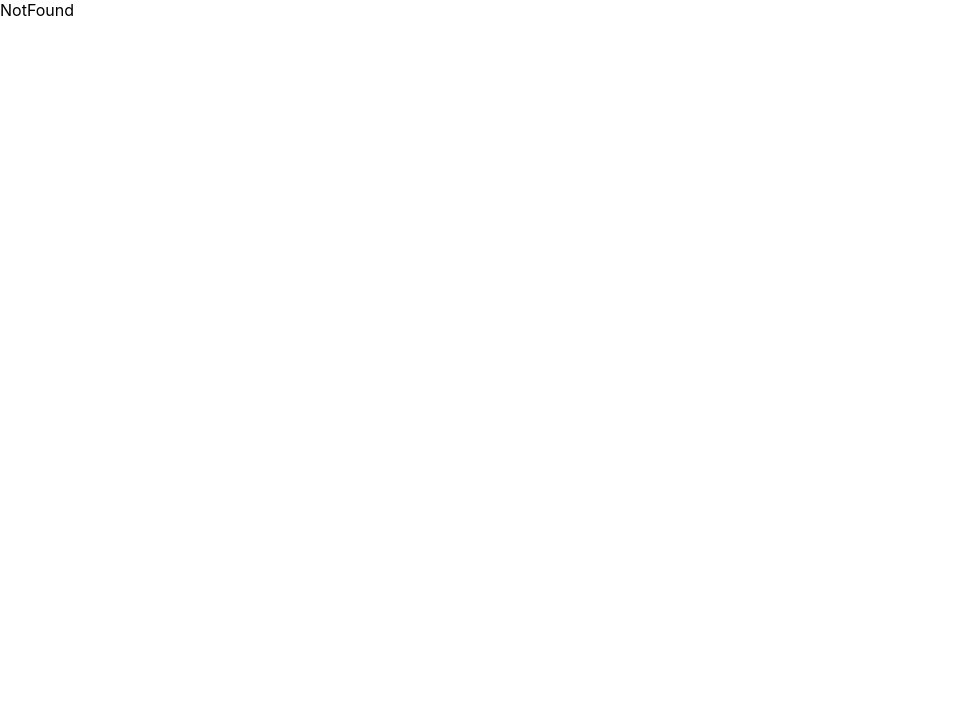
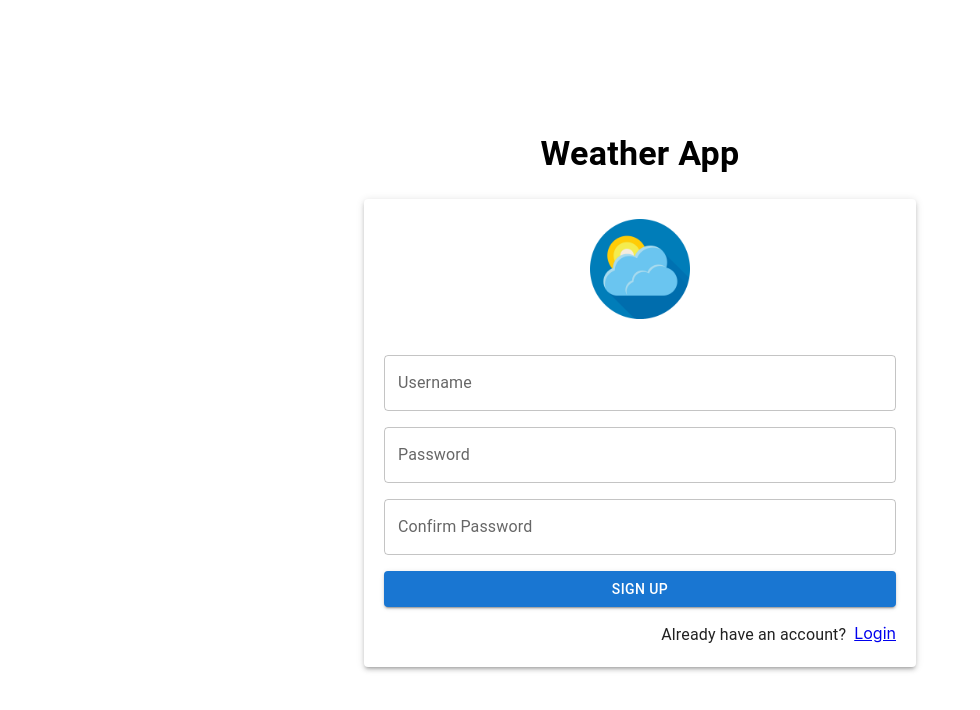
Before and after one commit to milan-vala/practical-mern-app, a React (Create React App) app: page /signup in a window 1280 px wide. Shown: the top 710 px of the page, without its empty margins (0-980 px from the left). Built offline with nearby package versions, Linux system fonts and the light colour scheme.

Commit message:
login and signup

```diff
--- a/src/App.js
+++ b/src/App.js
@@ -2,7 +2,7 @@ import AuthLayout from "./route-layout/AuthLayout";
 import UnauthLayout from "./route-layout/UnauthLayout";
 
 function App() {
-  const user = true;
+  const user = false;
   return user ? <AuthLayout /> : <UnauthLayout />;
 }
 
--- a/src/pages/login/Login.jsx
+++ b/src/pages/login/Login.jsx
@@ -1,10 +1,55 @@
 import React from "react";
+import {
+  Container,
+  Paper,
+  Grid,
+  Typography,
+  TextField,
+  Button,
+  Box,
+} from "@mui/material";
 
 const Login = () => {
   return (
-    <div style={{ position: "absolute", top: "20%", left: "48%" }}>
-      <img src="./weatherapp.png" height={100} width={100} alt="logo" />
-    </div>
+    <Container
+      maxWidth="sm"
+      style={{
+        height: "100vh",
+        display: "flex",
+        flexDirection: "column",
+        justifyContent: "center",
+        alignItems: "center",
+      }}
+    >
+      <Typography variant="h4" sx={{ pb: 3, fontWeight: "700" }}>
+        Weather App
+      </Typography>
+      <Paper elevation={3} style={{ padding: "20px", textAlign: "center" }}>
+        <img src="./weatherapp.png" alt="logo" width={100} height={100} />
+        <Grid container spacing={2} mt={2}>
+          <Grid item xs={12}>
+            <TextField fullWidth label="Username" variant="outlined" />
+          </Grid>
+          <Grid item xs={12}>
+            <TextField
+              label="Password"
+              type="password"
+              variant="outlined"
+              fullWidth
+            />
+          </Grid>
+          <Grid item xs={12}>
+            <Button fullWidth variant="contained" color="primary">
+              Login
+            </Button>
+          </Grid>
+        </Grid>
+        <Box display={"flex"} justifyContent={"flex-end"} mt={2}>
+          <Typography sx={{ mr: 1 }}>don't have an account?</Typography>
+          <a href="/#">Sign up</a>
+        </Box>
+      </Paper>
+    </Container>
   );
 };
 
--- a/src/pages/signup/Signup.jsx
+++ b/src/pages/signup/Signup.jsx
@@ -1,7 +1,64 @@
 import React from "react";
+import {
+  Container,
+  Paper,
+  Grid,
+  Typography,
+  TextField,
+  Button,
+  Box,
+} from "@mui/material";
 
 const Signup = () => {
-  return <div>Signup</div>;
+  return (
+    <Container
+      maxWidth="sm"
+      style={{
+        height: "100vh",
+        display: "flex",
+        flexDirection: "column",
+        justifyContent: "center",
+        alignItems: "center",
+      }}
+    >
+      <Typography variant="h4" sx={{ pb: 3, fontWeight: "700" }}>
+        Weather App
+      </Typography>
+      <Paper elevation={3} style={{ padding: "20px", textAlign: "center" }}>
+        <img src="./weatherapp.png" alt="logo" width={100} height={100} />
+        <Grid container spacing={2} mt={2}>
+          <Grid item xs={12}>
+            <TextField fullWidth label="Username" variant="outlined" />
+          </Grid>
+          <Grid item xs={12}>
+            <TextField
+              label="Password"
+              type="password"
+              variant="outlined"
+              fullWidth
+            />
+          </Grid>
+          <Grid item xs={12}>
+            <TextField
+              label="Confirm Password"
+              type="password"
+              variant="outlined"
+              fullWidth
+            />
+          </Grid>
+          <Grid item xs={12}>
+            <Button fullWidth variant="contained" color="primary">
+              Sign up
+            </Button>
+          </Grid>
+        </Grid>
+        <Box display={"flex"} justifyContent={"flex-end"} mt={2}>
+          <Typography sx={{ mr: 1 }}>Already have an account?</Typography>
+          <a href="/#">Login</a>
+        </Box>
+      </Paper>
+    </Container>
+  );
 };
 
 export default Signup;
```
